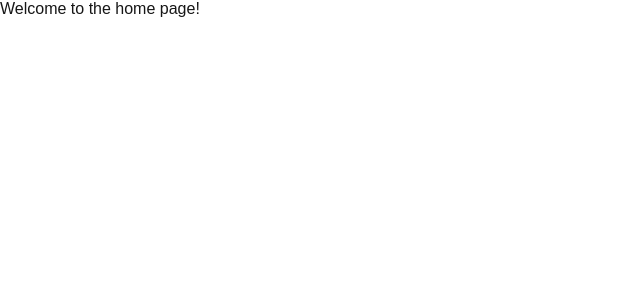
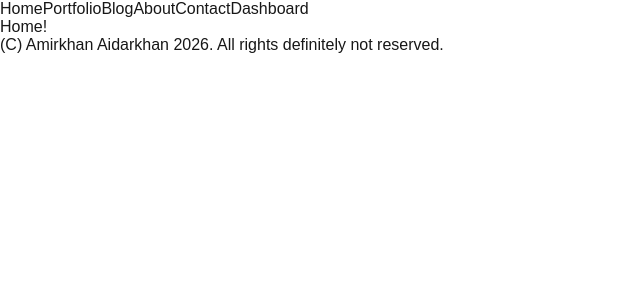
Before and after one commit to CyberOmerkhan/full-stack-test, a Next.js app: page / in a window 1280 px wide. Shown: the top 300 px of the page, without its empty margins (0-640 px from the left). Built offline with nearby package versions, Linux system fonts and the light colour scheme.

Commit message:
added components

```diff
--- a/src/app/contact/page.tsx
+++ b/src/app/contact/page.tsx
@@ -1,4 +1,4 @@
-export default function Contact(){
+export default async function Contact(){
     return (
         <div>
             Contacts page
--- a/src/app/layout.tsx
+++ b/src/app/layout.tsx
@@ -1,6 +1,8 @@
 import type { Metadata } from "next";
 import { Geist, Geist_Mono } from "next/font/google";
 import "./globals.css";
+import Navbar from "@/components/navbar/Navbar";
+import Footer from "@/components/footer/Footer";
 
 const geistSans = Geist({
   variable: "--font-geist-sans",
@@ -25,7 +27,9 @@ export default function RootLayout({
   return (
     <html lang="en">
       <body className={`${geistSans.variable} ${geistMono.variable}`}>
+        <Navbar />
         {children}
+        <Footer />
       </body>
     </html>
   );
--- a/src/app/page.tsx
+++ b/src/app/page.tsx
@@ -4,7 +4,7 @@ import styles from "./page.module.css";
 export default function Home() {
   return (
     <div>
-      Welcome to the home page!
+      Home!
     </div>
   );
 }
--- a/src/app/portfolio/[categoryName]/page.tsx
+++ b/src/app/portfolio/[categoryName]/page.tsx
@@ -1,9 +1,9 @@
-export default async function Category({params} : {params: Promise<{category: string}>}){
+export default async function Category({params} : {params: Promise<{categoryName: string}>}){
     const props = await params
     console.log(props)
     return (
         <div>
-            It is a specific cateogory page. Specifically, it is <strong>{props.category}</strong>
+            It is a specific cateogory page. Specifically, it is <strong>{props.categoryName}</strong>
         </div>
     )
 }
--- /dev/null
+++ b/src/components/footer/Footer.tsx
@@ -0,0 +1,9 @@
+export default function Footer() {
+    console.log('hello')
+    return (
+        <div>
+            <div>(C) Amirkhan Aidarkhan 2026. All rights definitely not reserved.</div>
+            <div></div>
+        </div>
+    )
+}
--- /dev/null
+++ b/src/components/navbar/Navbar.tsx
@@ -0,0 +1,51 @@
+import Link from 'next/link'
+
+type LinkType = {
+    id: number,
+    title: string,
+    url: string,
+}
+
+const links : LinkType[] = [
+    {
+        id: 1,
+        title: "Home",
+        url: "/",
+    },
+    {
+        id: 2,
+        title: "Portfolio",
+        url: "/portfolio",
+    },
+    {
+        id: 3,
+        title: "Blog",
+        url: "/blog",
+    },
+    {
+        id: 4,
+        title: "About",
+        url: "/about",
+    },
+    {
+        id: 5,
+        title: "Contact",
+        url: "/contact"
+    },
+    {
+        id: 6,
+        title: "Dashboard",
+        url: "/dashboard"
+    }
+]
+
+export default function Navbar() {
+    return (
+        <>
+            {links.map(link =>
+                <Link href = {link.url} key = {link.id}>
+                    {link.title}
+                </Link>)}
+        </>
+    )
+}
```
Also changed, not shown: src/app/contact/error.jsx (added, +7 -0 lines), src/app/contact/loading.jsx (added, +7 -0 lines).
